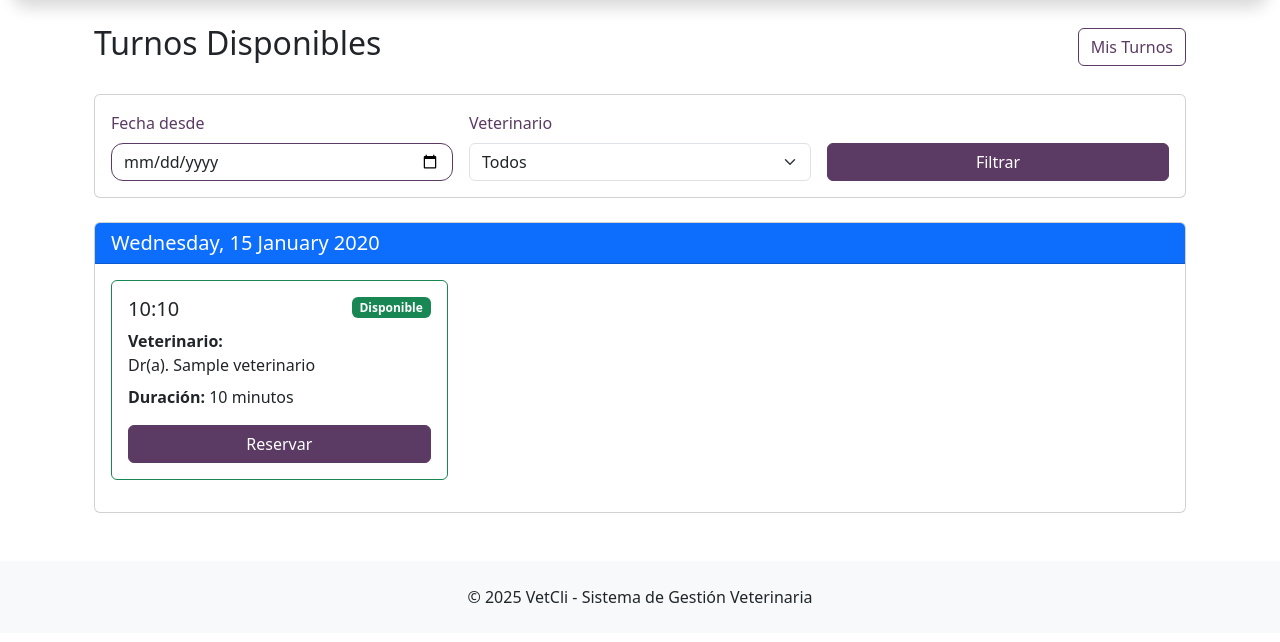
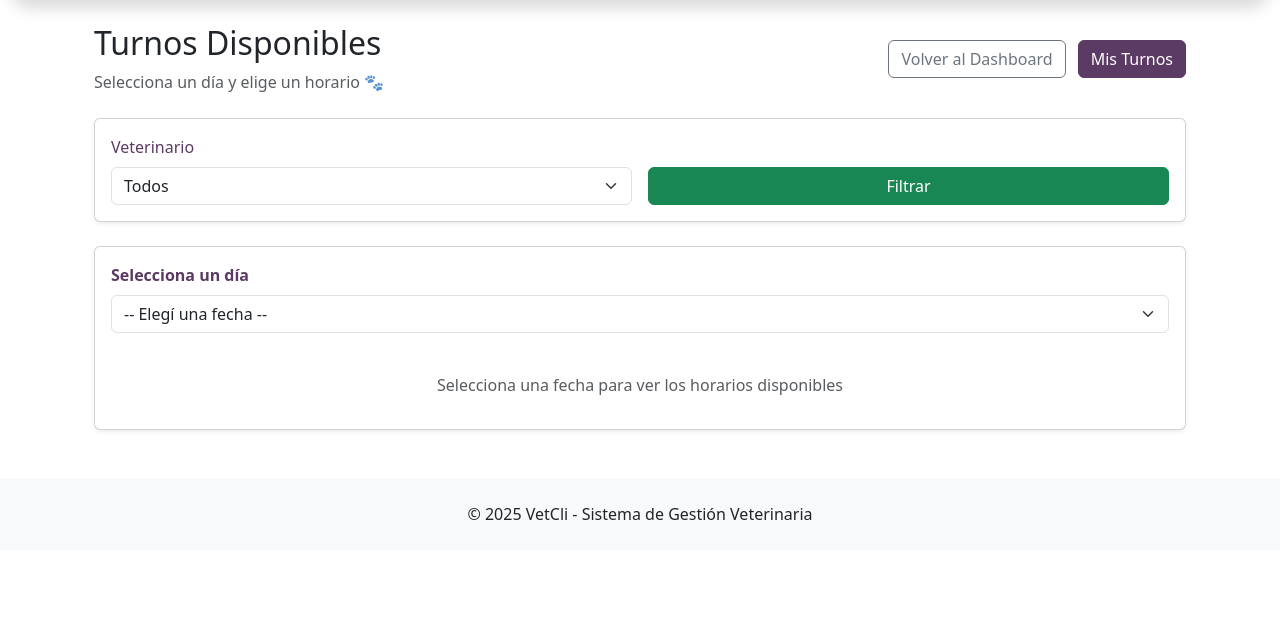
Before and after one commit to anto-lmna/sistema-vetcli, a Django app: template templates/turnos/disponibles.html in a window 1280 px wide. Shown: the part 97-739 px from the top of the page. Run offline with Django 5.2, Linux system fonts and the light colour scheme; the template is opened without the code that fills it: most values are stand-ins (such as "Sample title", 1, 10 or a date in 2020); some libraries are stand-ins or nearby versions.

Commit message:
Soluciona problema de gestión de disponibilidades

```diff
--- a/apps/turnos/views.py
+++ b/apps/turnos/views.py
@@ -360,8 +360,6 @@ class TurnoReservarView(LoginRequiredMixin, UserPassesTestMixin, View):
         try:
             with transaction.atomic():
                 turno = Turno.objects.select_for_update().get(pk=pk, reservado=False)
-
-                # ✅ Usar método .reservar() que ya cambia a CONFIRMADO
                 turno.reservar(request.user, mascota)
 
                 if motivo:
--- a/templates/turnos/disponibles.html
+++ b/templates/turnos/disponibles.html
@@ -5,34 +5,42 @@
 
 {% block content %}
 <div class="container mt-4">
+
+    <!-- Encabezado -->
     <div class="d-flex justify-content-between align-items-center mb-4">
+        <div>
             <h2><i class="bi bi-calendar-plus"></i> Turnos Disponibles</h2>
-        <a href="{% url 'turnos:mis_turnos' %}" class="btn btn-outline-primary">
+            <p class="text-muted mb-0">Selecciona un día y elige un horario 🐾</p>
+        </div>
+        <div>
+            <a href="{% url 'core:dashboard_cliente' %}" class="btn btn-outline-secondary me-2">
+                <i class="bi bi-arrow-left"></i> Volver al Dashboard
+            </a>
+            <a href="{% url 'turnos:mis_turnos' %}" class="btn btn-primary">
                 <i class="bi bi-calendar-check"></i> Mis Turnos
             </a>
         </div>
+    </div>
 
     {% if not mascotas %}
-    <div class="alert alert-warning">
-        <i class="bi bi-exclamation-triangle"></i>
+    <div class="alert alert-warning d-flex align-items-center" role="alert">
+        <i class="bi bi-exclamation-triangle-fill me-2"></i>
+        <div>
             <strong>Atención:</strong> Necesitas registrar al menos una mascota antes de reservar un turno.
             <a href="{% url 'mascotas:agregar_mascota' %}" class="btn btn-sm btn-primary ms-2">
                 <i class="bi bi-plus-circle"></i> Agregar Mascota
             </a>
         </div>
+    </div>
     {% endif %}
 
     <!-- Filtros -->
-    <div class="card mb-4">
+    <div class="card shadow-sm mb-4">
         <div class="card-body">
             <form method="get" class="row g-3">
-                <div class="col-md-4">
-                    <label class="form-label">Fecha desde</label>
-                    <input type="date" name="fecha_desde" class="form-control" value="{{ request.GET.fecha_desde }}">
-                </div>
-                <div class="col-md-4">
+                <div class="col-md-6">
                     <label class="form-label">Veterinario</label>
-                    <select name="veterinario" class="form-select">
+                    <select name="veterinario" class="form-select" onchange="this.form.submit()">
                         <option value="">Todos</option>
                         {% for vet in veterinarios %}
                         <option value="{{ vet.id }}" {% if request.GET.veterinario == vet.id|stringformat:"s" %}selected{% endif %}>
@@ -41,8 +49,8 @@
                         {% endfor %}
                     </select>
                 </div>
-                <div class="col-md-4 d-flex align-items-end">
-                    <button type="submit" class="btn btn-primary w-100">
+                <div class="col-md-6 d-flex align-items-end">
+                    <button type="submit" class="btn btn-success w-100">
                         <i class="bi bi-search"></i> Filtrar
                     </button>
                 </div>
@@ -51,59 +59,102 @@
     </div>
 
     {% if turnos %}
-    <!-- Agrupar por fecha -->
+        <!-- Selector de día -->
         {% regroup turnos by fecha as turnos_por_fecha %}
+        <div class="card shadow-sm">
+            <div class="card-body">
+                <label for="fecha-select" class="form-label fw-bold">
+                    <i class="bi bi-calendar3"></i> Selecciona un día
+                </label>
+                <select id="fecha-select" class="form-select mb-3">
+                    <option value="">-- Elegí una fecha --</option>
+                    {% for grupo in turnos_por_fecha %}
+                        <option value="{{ grupo.grouper }}">{{ grupo.grouper|date:"l, d F Y" }}</option>
+                    {% endfor %}
+                </select>
 
-    {% for fecha_grupo in turnos_por_fecha %}
-    <div class="card mb-4">
-        <div class="card-header bg-primary text-white">
-            <h5 class="mb-0">
-                <i class="bi bi-calendar-date"></i>
-                {{ fecha_grupo.grouper|date:"l, d F Y" }}
-            </h5>
+                <div id="turnos-dia">
+                    <div class="text-center text-muted py-3">
+                        <i class="bi bi-clock-history" style="font-size: 2rem;"></i>
+                        <p class="mt-2 mb-0">Selecciona una fecha para ver los horarios disponibles</p>
                     </div>
-        <div class="card-body">
-            <div class="row">
-                {% for turno in fecha_grupo.list %}
-                <div class="col-md-6 col-lg-4 mb-3">
-                    <div class="card h-100 border-success">
-                        <div class="card-body">
-                            <div class="d-flex justify-content-between align-items-start mb-2">
-                                <h5 class="card-title mb-0">
-                                    <i class="bi bi-clock"></i>
-                                    {{ turno.hora_inicio|time:"H:i" }}
-                                </h5>
-                                <span class="badge bg-success">Disponible</span>
-                            </div>
-
-                            <p class="mb-2">
-                                <strong><i class="bi bi-person"></i> Veterinario:</strong><br>
-                                Dr(a). {{ turno.veterinario.get_full_name}}
-                            </p>
-
-                            <p class="mb-2">
-                                <strong><i class="bi bi-hourglass-split"></i> Duración:</strong>
-                                {{ turno.duracion_minutos }} minutos
-                            </p>
-
-                            {% if mascotas %}
-                            <button type="button"
-                                    class="btn btn-primary w-100 mt-2"
-                                    data-bs-toggle="modal"
-                                    data-bs-target="#reservarModal{{ turno.id }}">
-                                <i class="bi bi-check-circle"></i> Reservar
-                            </button>
-                            {% else %}
-                            <button class="btn btn-secondary w-100 mt-2" disabled>
-                                <i class="bi bi-lock"></i> Sin mascotas
-                            </button>
-                            {% endif %}
                 </div>
             </div>
         </div>
 
-                <!-- Modal para reservar -->
-                {% if mascotas %}
+        <!-- Datos embebidos en JSON -->
+        <script>
+            const turnosData = {
+                {% for grupo in turnos_por_fecha %}
+                "{{ grupo.grouper }}": [
+                    {% for turno in grupo.list %}
+                    {
+                        "id": "{{ turno.id }}",
+                        "hora": "{{ turno.hora_inicio|time:'H:i' }}",
+                        "veterinario": "Dr(a). {{ turno.veterinario.get_full_name }}",
+                        "duracion": "{{ turno.duracion_minutos }}",
+                        "mascotas": [
+                            {% for mascota in mascotas %}
+                                {"id": "{{ mascota.id }}", "nombre": "{{ mascota.nombre }}", "especie": "{{ mascota.especie }}"}{% if not forloop.last %},{% endif %}
+                            {% endfor %}
+                        ]
+                    }{% if not forloop.last %},{% endif %}
+                    {% endfor %}
+                ]{% if not forloop.last %},{% endif %}
+                {% endfor %}
+            };
+
+            const fechaSelect = document.getElementById('fecha-select');
+            const turnosDiaDiv = document.getElementById('turnos-dia');
+
+            fechaSelect.addEventListener('change', function() {
+                const fecha = this.value;
+                const turnos = turnosData[fecha] || [];
+
+                if (!turnos.length) {
+                    turnosDiaDiv.innerHTML = `
+                        <div class="alert alert-info text-center">
+                            <i class="bi bi-info-circle"></i> No hay turnos disponibles para este día.
+                        </div>`;
+                    return;
+                }
+
+                let html = `
+                    <table class="table table-hover align-middle mb-0">
+                        <thead>
+                            <tr>
+                                <th>Hora</th>
+                                <th>Veterinario</th>
+                                <th>Duración</th>
+                                <th class="text-center">Acción</th>
+                            </tr>
+                        </thead>
+                        <tbody>`;
+
+                turnos.forEach(t => {
+                    html += `
+                        <tr>
+                            <td><strong>${t.hora}</strong></td>
+                            <td>${t.veterinario}</td>
+                            <td>${t.duracion} min</td>
+                            <td class="text-center">
+                                <button class="btn btn-sm btn-outline-success"
+                                        data-bs-toggle="modal"
+                                        data-bs-target="#reservarModal${t.id}">
+                                    Reservar
+                                </button>
+                            </td>
+                        </tr>`;
+                });
+
+                html += `</tbody></table>`;
+                turnosDiaDiv.innerHTML = html;
+            });
+        </script>
+
+        <!-- Modales (fuera del bloque principal para no duplicarlos) -->
+        {% for fecha_grupo in turnos_por_fecha %}
+            {% for turno in fecha_grupo.list %}
                 <div class="modal fade" id="reservarModal{{ turno.id }}" tabindex="-1">
                     <div class="modal-dialog">
                         <div class="modal-content">
@@ -116,59 +167,37 @@
                             <form method="post" action="{% url 'turnos:reservar' turno.pk %}">
                                 {% csrf_token %}
                                 <div class="modal-body">
-                                    <div class="alert alert-info">
-                                        <strong>Turno seleccionado:</strong><br>
-                                        📅 {{ turno.fecha|date:"d/m/Y" }} a las {{ turno.hora_inicio|time:"H:i" }}<br>
+                                    <div class="alert alert-info small">
+                                        📅 <strong>{{ turno.fecha|date:"d/m/Y" }}</strong> — {{ turno.hora_inicio|time:"H:i" }}<br>
                                         👨‍⚕️ Dr(a). {{ turno.veterinario.get_full_name }}
                                     </div>
-
                                     <div class="mb-3">
-                                        <label for="mascota{{ turno.id }}" class="form-label">
-                                            <i class="bi bi-heart-fill text-danger"></i> Selecciona tu mascota <span class="text-danger">*</span>
-                                        </label>
+                                        <label for="mascota{{ turno.id }}" class="form-label">Mascota <span class="text-danger">*</span></label>
                                         <select name="mascota" id="mascota{{ turno.id }}" class="form-select" required>
                                             <option value="">Selecciona una mascota...</option>
                                             {% for mascota in mascotas %}
-                                            <option value="{{ mascota.id }}">
-                                                {{ mascota.nombre }} - {{ mascota.especie }}
-                                                ({{ mascota.edad_texto }})
-                                            </option>
+                                            <option value="{{ mascota.id }}">{{ mascota.nombre }} - {{ mascota.especie }}</option>
                                             {% endfor %}
                                         </select>
                                     </div>
-
                                     <div class="mb-3">
-                                        <label for="motivo{{ turno.id }}" class="form-label">
-                                            <i class="bi bi-chat-text"></i> Motivo de la consulta (opcional)
-                                        </label>
-                                        <textarea name="motivo"
-                                                  id="motivo{{ turno.id }}"
-                                                  class="form-control"
-                                                  rows="3"
-                                                  placeholder="Ej: Control de vacunas, revisión general, síntomas específicos..."></textarea>
+                                        <label for="motivo{{ turno.id }}" class="form-label">Motivo (opcional)</label>
+                                        <textarea name="motivo" id="motivo{{ turno.id }}" class="form-control" rows="2"></textarea>
                                     </div>
                                 </div>
                                 <div class="modal-footer">
-                                    <button type="button" class="btn btn-secondary" data-bs-dismiss="modal">
-                                        Cancelar
-                                    </button>
-                                    <button type="submit" class="btn btn-primary">
-                                        <i class="bi bi-check-circle"></i> Confirmar Reserva
-                                    </button>
+                                    <button type="button" class="btn btn-secondary" data-bs-dismiss="modal">Cancelar</button>
+                                    <button type="submit" class="btn btn-primary">Confirmar Reserva</button>
                                 </div>
                             </form>
                         </div>
                     </div>
                 </div>
-                {% endif %}
             {% endfor %}
-            </div>
-        </div>
-    </div>
         {% endfor %}
 
     {% else %}
-    <div class="alert alert-info text-center">
+        <div class="alert alert-info text-center py-5">
             <i class="bi bi-info-circle" style="font-size: 3rem;"></i>
             <h4 class="mt-3">No hay turnos disponibles</h4>
             <p class="mb-0">Actualmente no hay turnos disponibles. Por favor, vuelve más tarde o contacta a la clínica.</p>
```
Also changed, not shown: apps/turnos/models.py (+33 -82 lines), templates/core/dashboard_cliente.html (+6 -6 lines). Lines whose indentation alone changed are shown as unchanged.
